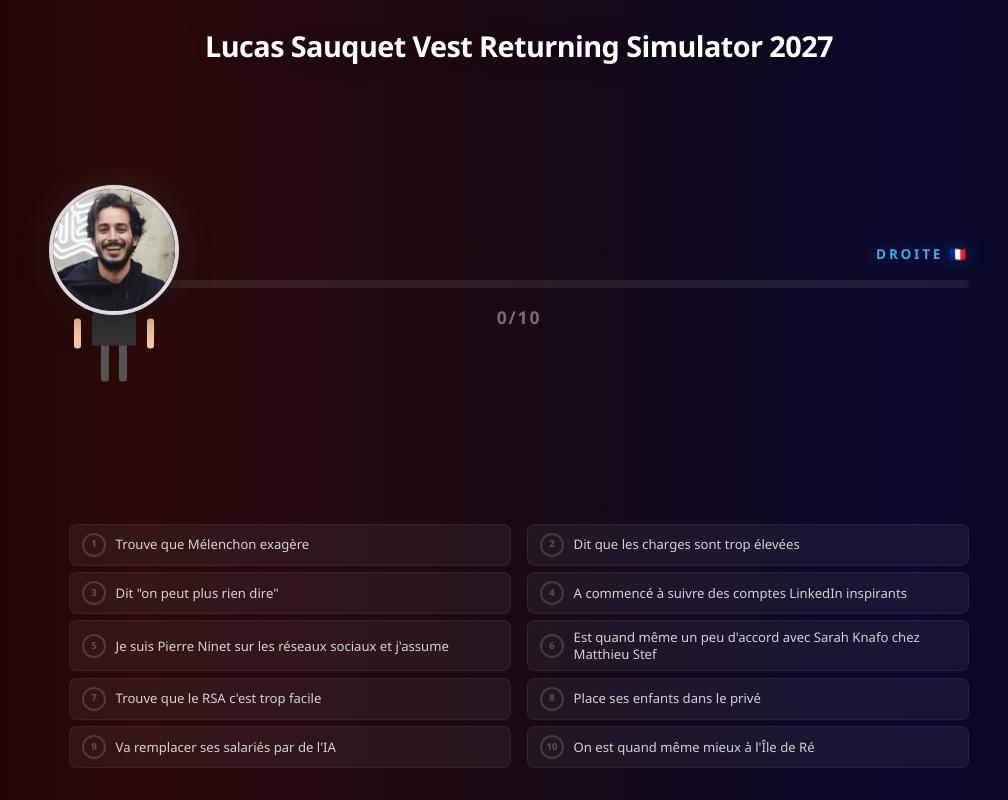
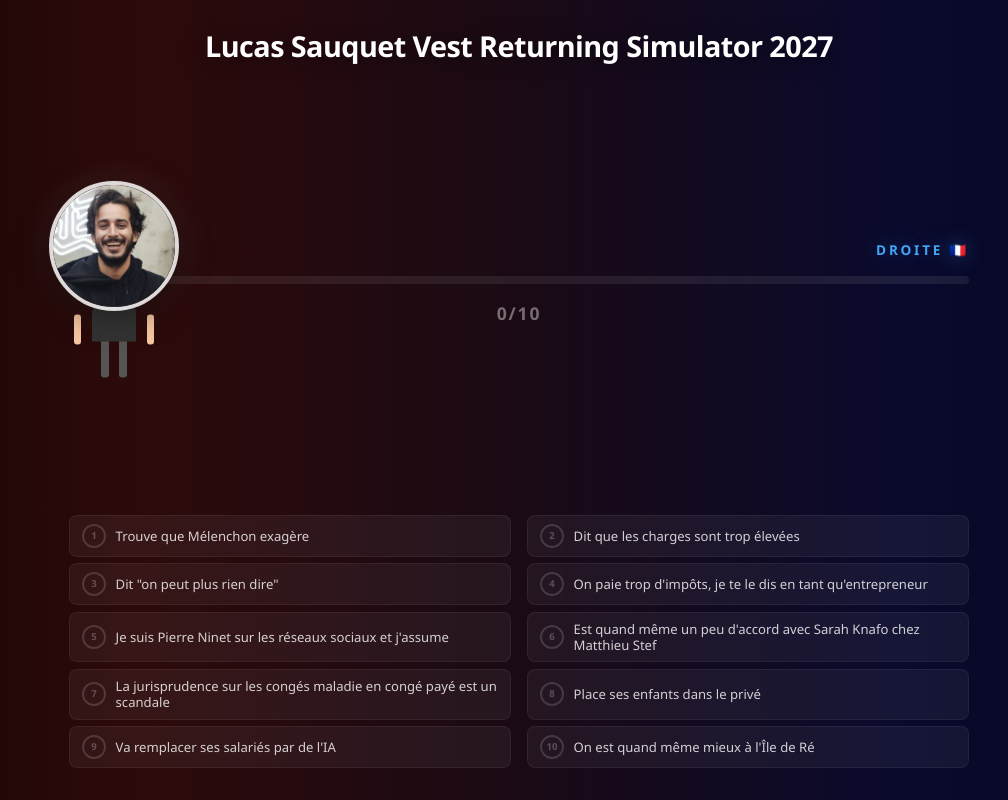
Before and after one commit to abbeyjaz/retourneur-de-veste, a Next.js app: page / in a window 1280 px wide. Shown: the whole page, without its empty margins (121-1129 px from the left). Built offline with nearby package versions, Linux system fonts and the light colour scheme.

Commit message:
Update checklist items 4 and 7
Co-Authored-By: Claude Opus 4.6 <noreply@anthropic.com>

```diff
--- a/src/components/Checklist.tsx
+++ b/src/components/Checklist.tsx
@@ -5,10 +5,10 @@ export const ITEMS = [
   "Trouve que Mélenchon exagère",
   "Dit que les charges sont trop élevées",
   'Dit "on peut plus rien dire"',
-  "A commencé à suivre des comptes LinkedIn inspirants",
+  "On paie trop d'impôts, je te le dis en tant qu'entrepreneur",
   "Je suis Pierre Ninet sur les réseaux sociaux et j'assume",
   "Est quand même un peu d'accord avec Sarah Knafo chez Matthieu Stef",
-  "Trouve que le RSA c'est trop facile",
+  "La jurisprudence sur les congés maladie en congé payé est un scandale",
   "Place ses enfants dans le privé",
   "Va remplacer ses salariés par de l'IA",
   "On est quand même mieux à l'Île de Ré",
```
